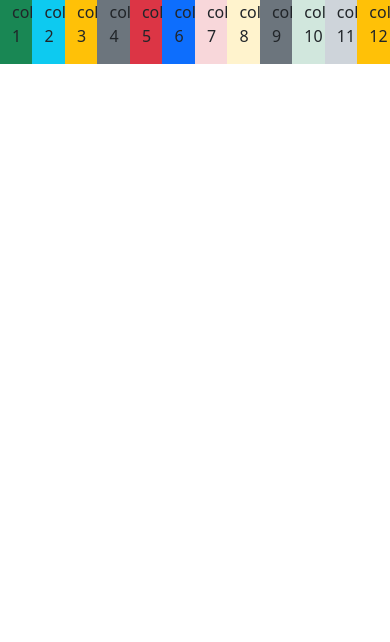
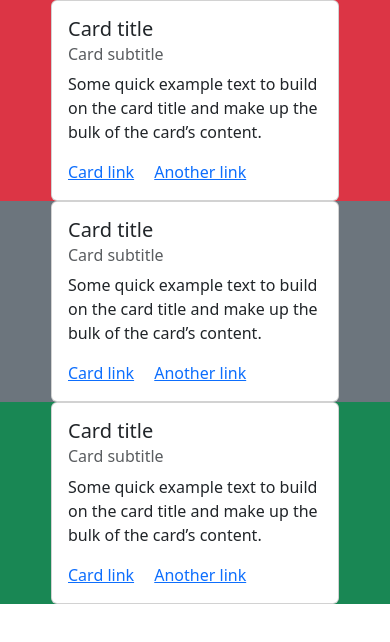
Before and after one commit to kesharaIndukumara/it-module-day08, a plain HTML site: page new/index.html in a window 390 px wide. Drawn offline with nearby package versions, Linux system fonts and the light colour scheme.

Commit message:
bootstrap-responsive

```diff
--- a/new/index.html
+++ b/new/index.html
@@ -12,9 +12,9 @@
     />
   </head>
   <body>
-    <!-- <div class="container-fluid">
+    <div class="container-fluid">
       <div class="row">
-        <div class="col bg-danger">
+        <div class="col-lg-4 col-md-6 col-sm-12 bg-danger">
           <div class="card mx-auto" style="width: 18rem">
             <div class="card-body">
               <h5 class="card-title">Card title</h5>
@@ -28,7 +28,7 @@
           </div>
         </div>
 
-        <div class="col bg-secondary">
+        <div class="col-lg-4 col-md-6 col-sm-12 bg-secondary">
           <div class="card mx-auto" style="width: 18rem">
             <div class="card-body">
               <h5 class="card-title">Card title</h5>
@@ -42,7 +42,7 @@
           </div>
         </div>
 
-        <div class="col bg-success">
+        <div class="col-lg-4 col-md-6 col-sm-12 bg-success">
           <div class="card mx-auto" style="width: 18rem">
             <div class="card-body">
               <h5 class="card-title">Card title</h5>
@@ -56,45 +56,29 @@
           </div>
         </div>
       </div>
-    </div> -->
+    </div>
 
     <div class="container-fluid">
       <div class="row">
-        <div class="col-1 bg-success">
+        <!-- <div class="col-sm-6 col-md-4 col-lg-2 bg-success">
           <p>col-1</p>
         </div>
-        <div class="col-1 bg-info">
+        <div class="col-sm-6 col-md-4 col-lg-2 bg-info">
           <p>col-2</p>
         </div>
-        <div class="col-1 bg-warning">
+        <div class="col-sm-6 col-md-4 col-lg-2 bg-warning">
           <p>col-3</p>
         </div>
-        <div class="col-1 bg-secondary">
+        <div class="col-sm-6 col-md-4 col-lg-2 bg-secondary">
           <p>col-4</p>
         </div>
-        <div class="col-1 bg-danger">
+        <div class="col-sm-6 col-md-4 col-lg-2 bg-danger">
           <p>col-5</p>
         </div>
-        <div class="col-1 bg-primary">
+        <div class="col-sm-6 col-md-4 col-lg-2 bg-primary">
           <p>col-6</p>
-        </div>
-        <div class="col-1 bg-danger-subtle">
-          <p>col-7</p>
-        </div>
-        <div class="col-1 bg-warning-subtle">
-          <p>col-8</p>
-        </div>
-        <div class="col-1 bg-secondary">
-          <p>col-9</p>
-        </div>
-        <div class="col-1 bg-success-subtle">
-          <p>col-10</p>
-        </div>
-        <div class="col-1 bg-dark-subtle">
-          <p>col-11</p>
-        </div>
-        <div class="col-1 bg-warning">
-          <p>col-12</p>
+        </div> -->
+
         </div>
       </div>
     </div>
```
